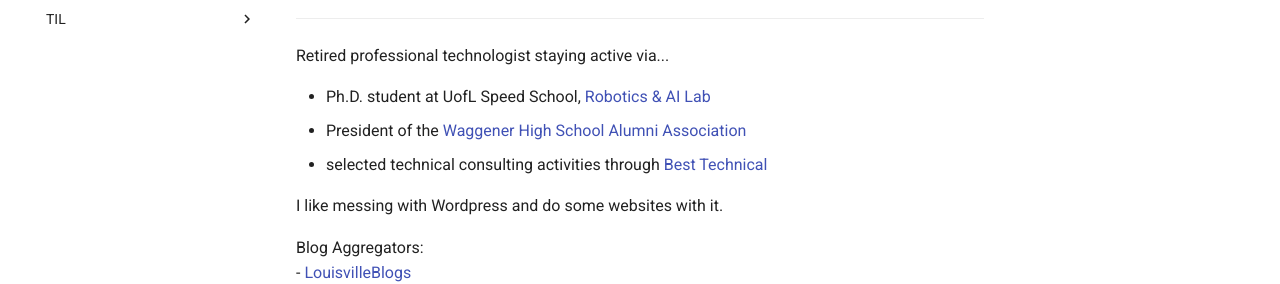
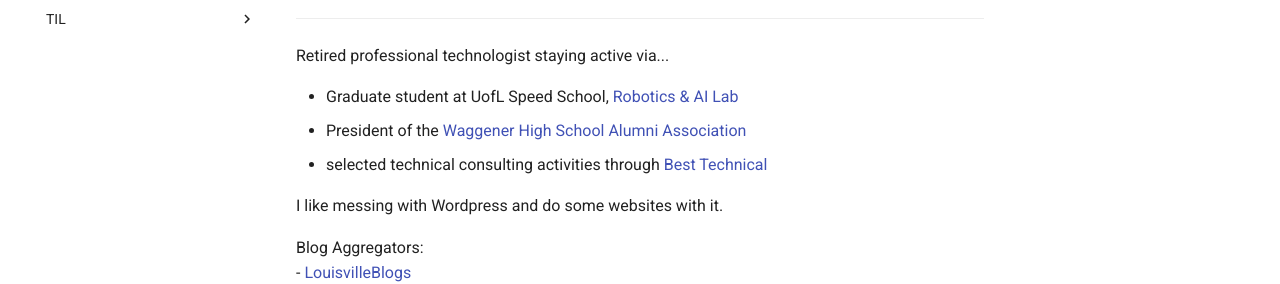
Before and after one commit to davecampbell/davecampbell.github.io, an MkDocs documentation site: the page built from docs/index.md, in a window 1280 px wide. Shown: the part 254-538 px from the top of the page. Built offline with MkDocs 1.6.1 and Material for MkDocs 9.7.7, drawn with Linux system fonts in a browser that asks for light colours.

Commit message:
Update index.md

```diff
--- a/docs/index.md
+++ b/docs/index.md
@@ -12,7 +12,7 @@ Feel free to reach out.
 
 Retired professional technologist staying active via...
 
-* Ph.D. student at UofL Speed School, [Robotics & AI Lab](https://engineering.louisville.edu/research/centersinstitutes/larri/){:target="_blank" rel="noopener"}
+* Graduate student at UofL Speed School, [Robotics & AI Lab](https://engineering.louisville.edu/research/centersinstitutes/larri/){:target="_blank" rel="noopener"}
 * President of the [Waggener High School Alumni Association](https://waggeneralumni.org){:target="_blank" rel="noopener"}
 * selected technical consulting activities through [Best Technical](https://www.besttechnical.com){:target="_blank" rel="noopener"}
 
```
